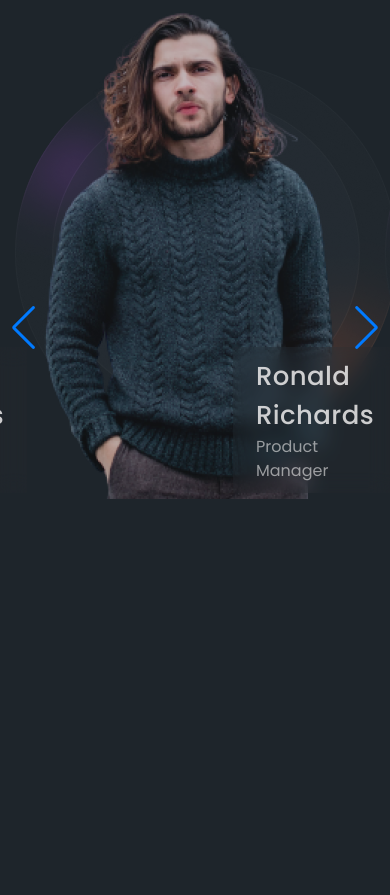
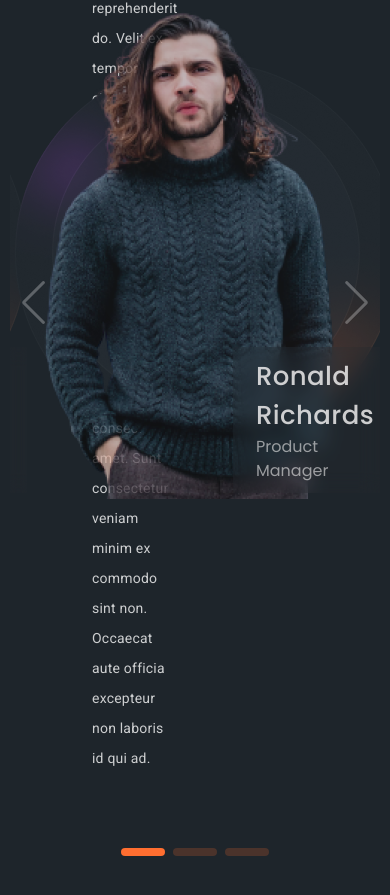
Before and after one commit to anuarbekkamzinov/Antools, a plain HTML site: page index.html in a window 390 px wide. Shown: the part 4158-5053 px from the top of the page. Drawn offline with nearby package versions, Linux system fonts and the light colour scheme; files whose address does not match are found by name.

Commit message:
Адаптив

```diff
--- a/css/style.css
+++ b/css/style.css
@@ -518,13 +518,11 @@ a {
     width: 245px;
 }
 
-.swiper {
-
-
+.slider {
     padding: 200px 0 250px 0;
 }
 
-.swiper-wrapper {
+.slider-wrapper {
     padding-bottom: 100px;
 }
 
@@ -588,12 +586,26 @@ a {
     color: rgba(255, 253, 253, 0.55);
     margin: 0;
 }
-
-.swiper-button-prev
-.swiper-button-next:active {
-    background:#FF6E30;;
+.swiper-button-prev,
+.swiper-button-next  {
+   color: rgba(255, 255, 255, 0.28);
 }
 
+.swiper-button-prev:active {
+    color:#FF6E30;
+}
+
+.swiper-button-next:active {
+    color:#FF6E30;
+}
+
+.swiper-pagination .swiper-pagination-bullet {
+
+    background-color: #FF6E30;
+    width: 44px;
+    height: 8px;
+    border-radius: 4px
+}
 
 .section--become--email {
     width: 100%;
--- a/index.html
+++ b/index.html
@@ -6,7 +6,7 @@
     <meta http-equiv="X-UA-Compatible" content="IE=edge">
     <meta name="viewport" content="width=device-width, initial-scale=1.0">
     <title>Antools</title>
-    <link rel="stylesheet" href="https://unpkg.com/swiper@7/swiper-bundle.min.css" />
+    <link rel="stylesheet" href="https://unpkg.com/swiper@7/swiper-bundle.min.css">
     <link rel="stylesheet" href="./css/normalize.css">
     <link rel="preconnect" href="https://fonts.googleapis.com">
     <link rel="preconnect" href="https://fonts.gstatic.com" crossorigin>
@@ -458,11 +458,14 @@
             </div>
         </div>
     </main>
+
+    <div class="slider">
+        <div class="container">
             <div class="swiper">
-        <div class="container">
-            <div class="swiper-wrapper">
+                <div class="slider-wrapper swiper-wrapper ">
                     <div class="swiper-slide">
-                    <img src="./img/swiperUser/david-suarez-4a1nNlrS5ZI-unsplash.png" alt="David" class="swiper__img">
+                        <img src="./img/swiperUser/david-suarez-4a1nNlrS5ZI-unsplash.png" alt="David"
+                            class="swiper__img">
                         <div class="mark">
                             <p class="swiper__text">
                                 Incididunt cillum do sint sint enim
@@ -485,7 +488,8 @@
                     </div>
 
                     <div class="swiper-slide">
-                    <img src="./img/swiperUser/david-suarez-4a1nNlrS5ZI-unsplash.png" alt="David" class="swiper__img">
+                        <img src="./img/swiperUser/david-suarez-4a1nNlrS5ZI-unsplash.png" alt="David"
+                            class="swiper__img">
 
                         <p class="swiper__text">
                             Incididunt cillum do sint sint enim
@@ -508,7 +512,8 @@
                     </div>
 
                     <div class="swiper-slide">
-                    <img src="./img/swiperUser/david-suarez-4a1nNlrS5ZI-unsplash.png" alt="David" class="swiper__img">
+                        <img src="./img/swiperUser/david-suarez-4a1nNlrS5ZI-unsplash.png" alt="David"
+                            class="swiper__img">
                         <div class="mark">
                             <p class="swiper__text">
                                 Incididunt cillum do sint sint enim
@@ -535,6 +540,9 @@
                 <div class="swiper-button-prev"></div>
                 <div class="swiper-button-next"></div>
             </div>
+        </div>
+
+
     </div>
 
     <div class="section--become--email">
@@ -622,7 +630,7 @@
     </footer>
 
     <script src="https://unpkg.com/swiper@7/swiper-bundle.min.js"></script>
-    <script src="./script/main.js"></script>
+    <script src="/script/main.js"></script>
 </body>
 
 </html>
--- a/script/main.js
+++ b/script/main.js
@@ -1,6 +1,5 @@
 const swiper = new Swiper('.swiper', {
-    // Optional parameters
-    direction: 'vertical',
+
     loop: true,
 
     // If we need pagination
@@ -19,3 +18,5 @@ const swiper = new Swiper('.swiper', {
       el: '.swiper-scrollbar',
     },
   });
+
+  console.log(swiper)
```
Lines whose indentation alone changed are shown as unchanged.
